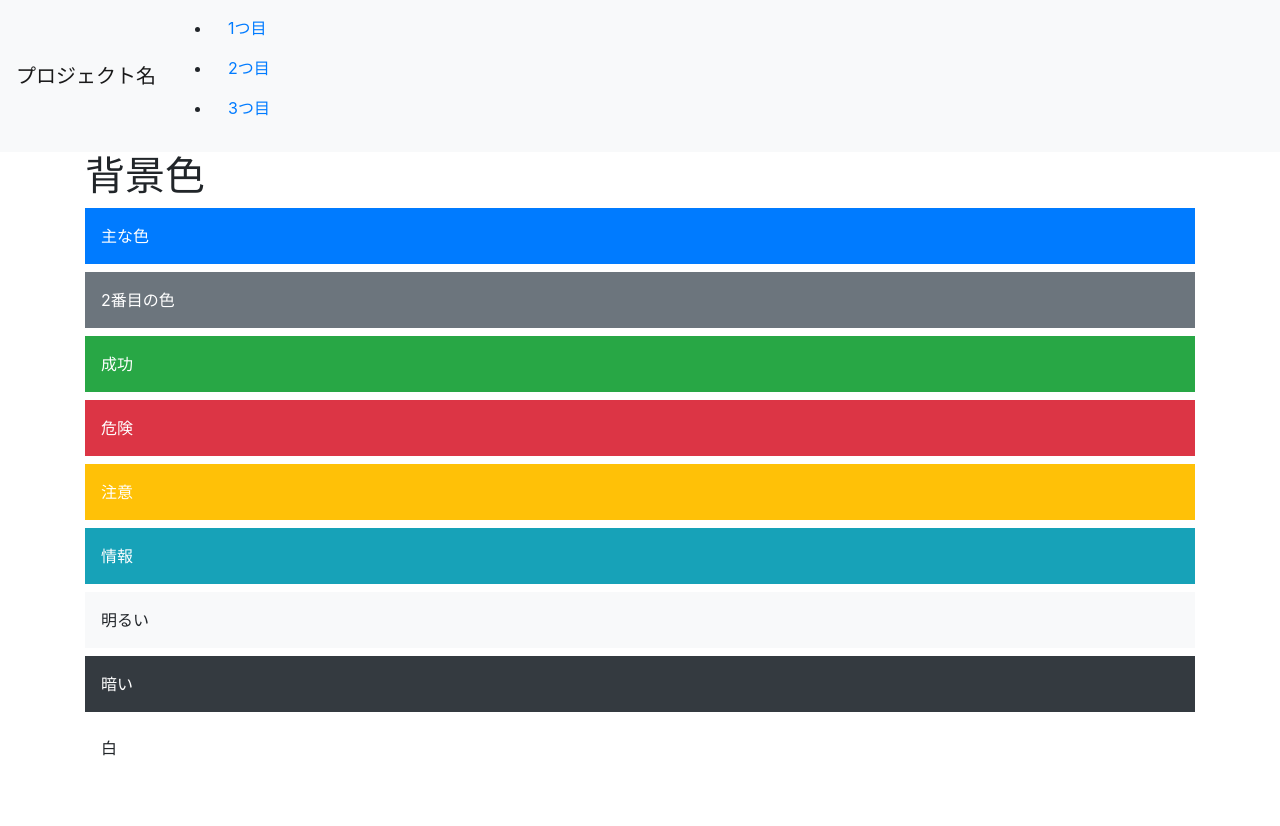
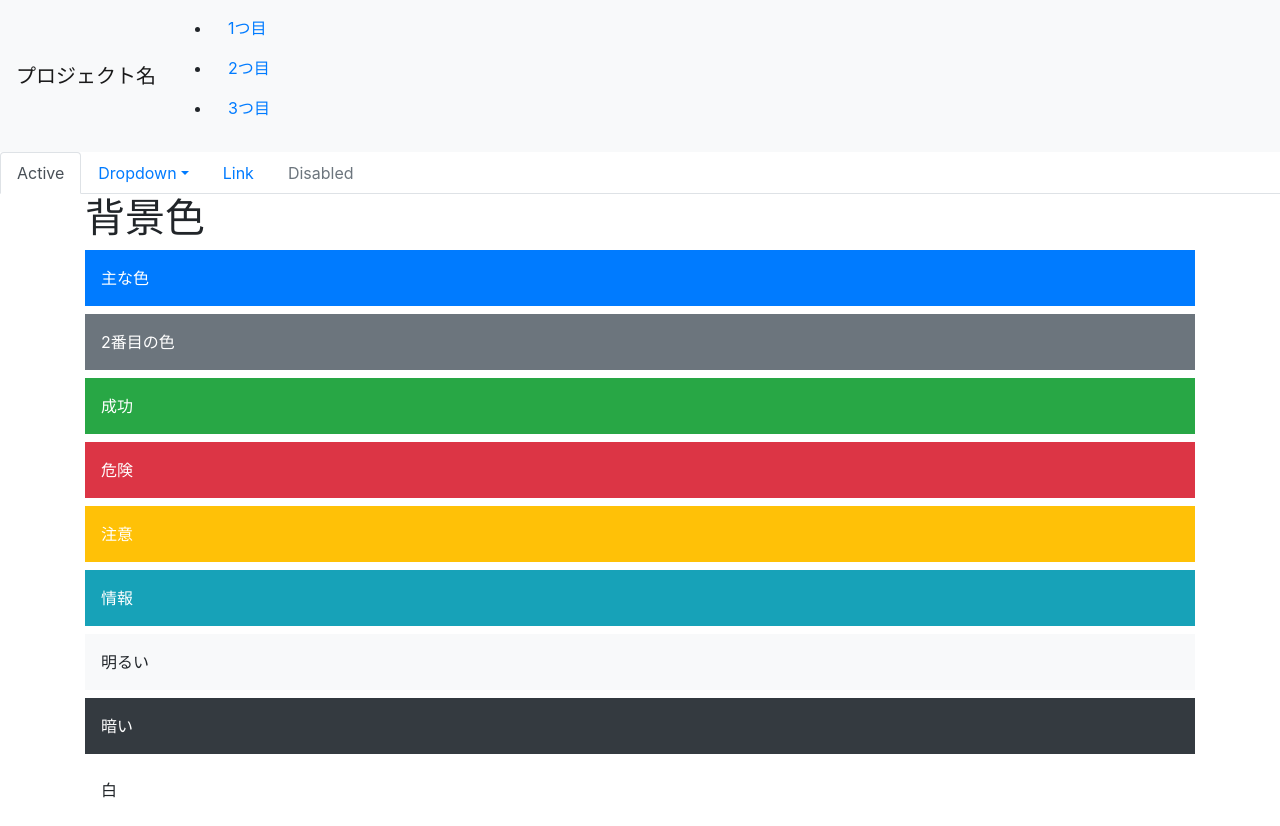
Before and after one commit to hgldwskvn/web2-10, a plain HTML site: page index.html in a window 1280 px wide. Before the commit the page ends 800 px from the top, so only its background shows below. Drawn offline with nearby package versions, Linux system fonts and the light colour scheme.

Commit message:
Update index.html

```diff
--- a/index.html
+++ b/index.html
@@ -22,7 +22,27 @@
  </div>
 </nav>
 
-
+<ul class="nav nav-tabs">
+  <li class="nav-item">
+    <a class="nav-link active" href="#">Active</a>
+  </li>
+  <li class="nav-item dropdown">
+    <a class="nav-link dropdown-toggle" data-toggle="dropdown" href="#" role="button" aria-haspopup="true" aria-expanded="false">Dropdown</a>
+    <div class="dropdown-menu">
+      <a class="dropdown-item" href="#">Action</a>
+      <a class="dropdown-item" href="#">Another action</a>
+      <a class="dropdown-item" href="#">Something else here</a>
+      <div class="dropdown-divider"></div>
+      <a class="dropdown-item" href="#">Separated link</a>
+    </div>
+  </li>
+  <li class="nav-item">
+    <a class="nav-link" href="#">Link</a>
+  </li>
+  <li class="nav-item">
+    <a class="nav-link disabled" href="#">Disabled</a>
+  </li>
+</ul>
 
 <div class="container">
  <h1>背景色</h1>
```
